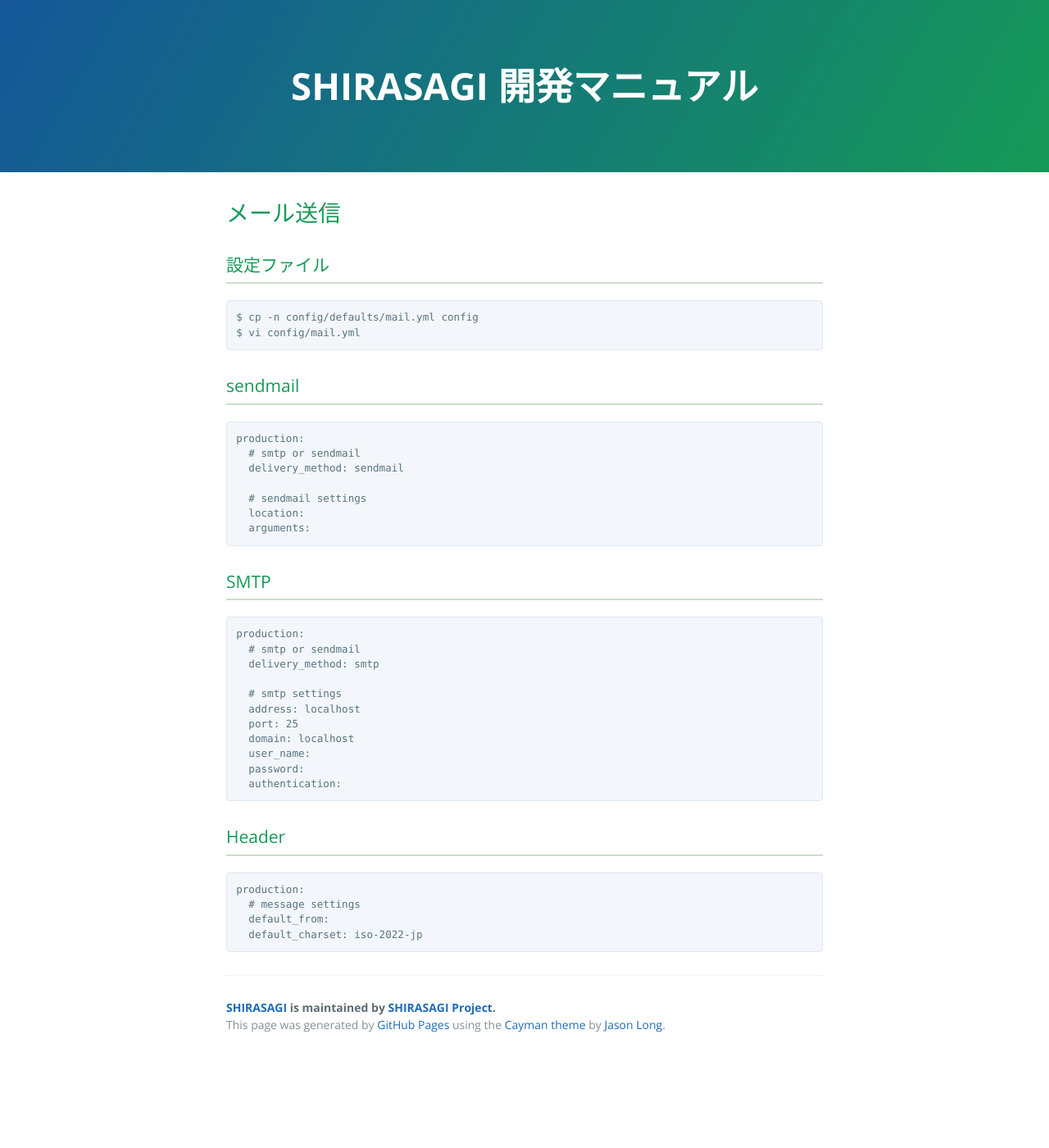
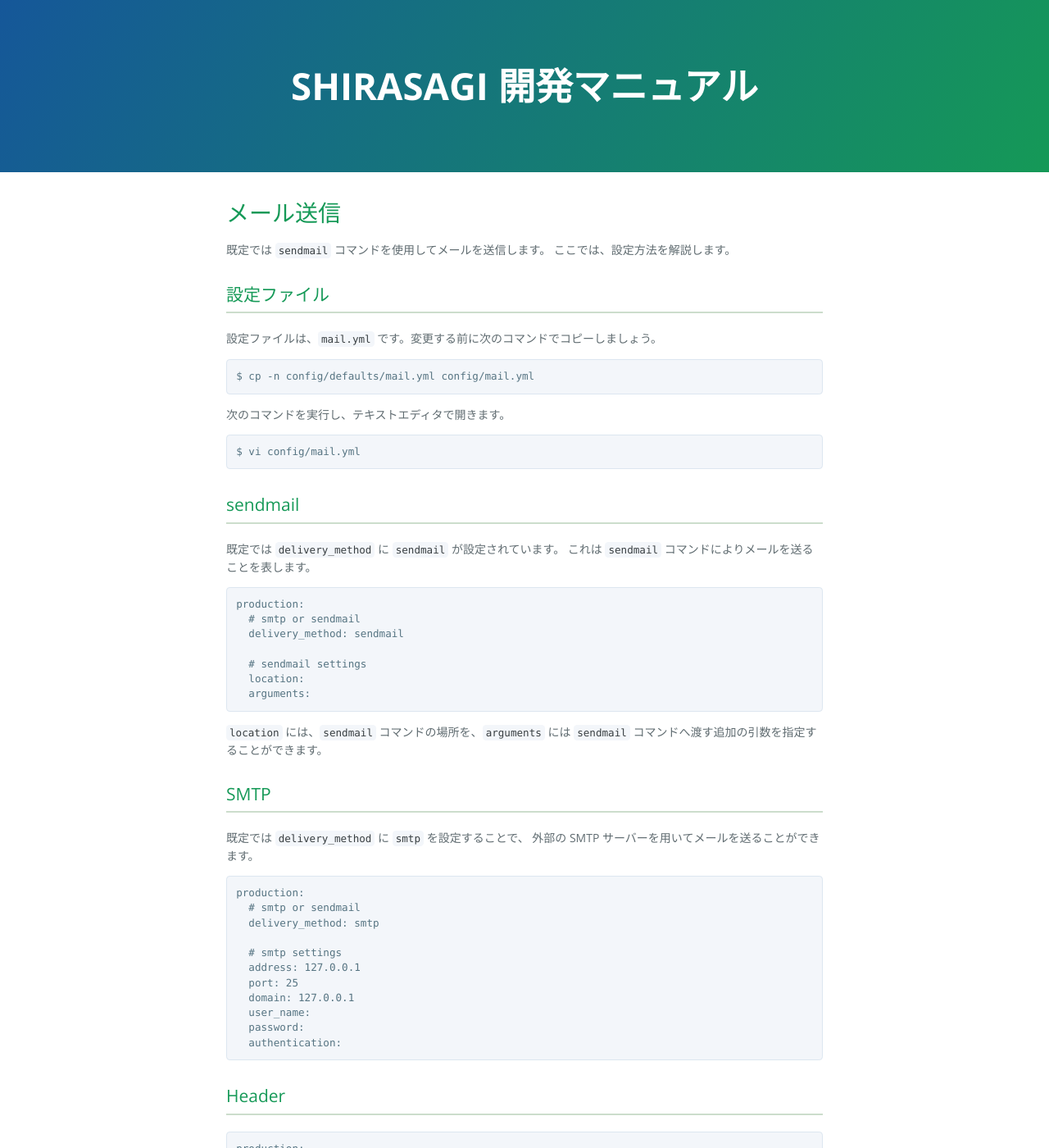
Before and after one commit to shirasagi/shirasagi.github.io, a Jekyll site: the page built from settings/mail.md, in a window 1280 px wide and 1400 px high. Shown: the whole window at 82% size. Built offline with Jekyll 4.4.1, drawn with Linux system fonts in a browser that asks for light colours; nearby versions of some CDN libraries.

```diff
--- a/settings/mail.md
+++ b/settings/mail.md
@@ -3,14 +3,27 @@
 title: メール送信
 ---
 
+既定では `sendmail` コマンドを使用してメールを送信します。
+ここでは、設定方法を解説します。
+
 ## 設定ファイル
 
+設定ファイルは、`mail.yml` です。変更する前に次のコマンドでコピーしましょう。
+
 ~~~
-$ cp -n config/defaults/mail.yml config
+$ cp -n config/defaults/mail.yml config/mail.yml
+~~~
+
+次のコマンドを実行し、テキストエディタで開きます。
+
+~~~
 $ vi config/mail.yml
 ~~~
 
 ## sendmail
+
+既定では `delivery_method` に `sendmail` が設定されています。
+これは `sendmail` コマンドによりメールを送ることを表します。
 
 ~~~
 production:
@@ -22,7 +35,12 @@
   arguments:
 ~~~
 
+`location` には、`sendmail` コマンドの場所を、`arguments` には `sendmail` コマンドへ渡す追加の引数を指定することができます。
+
 ## SMTP
+
+既定では `delivery_method` に `smtp` を設定することで、
+外部の SMTP サーバーを用いてメールを送ることができます。
 
 ~~~
 production:
@@ -30,9 +48,9 @@
   delivery_method: smtp
 
   # smtp settings
-  address: localhost
+  address: 127.0.0.1
   port: 25
-  domain: localhost
+  domain: 127.0.0.1
   user_name:
   password:
   authentication:
```
Also changed, not shown: index.md (+1 -0 lines), settings/session.md (added, +27 -0 lines).
